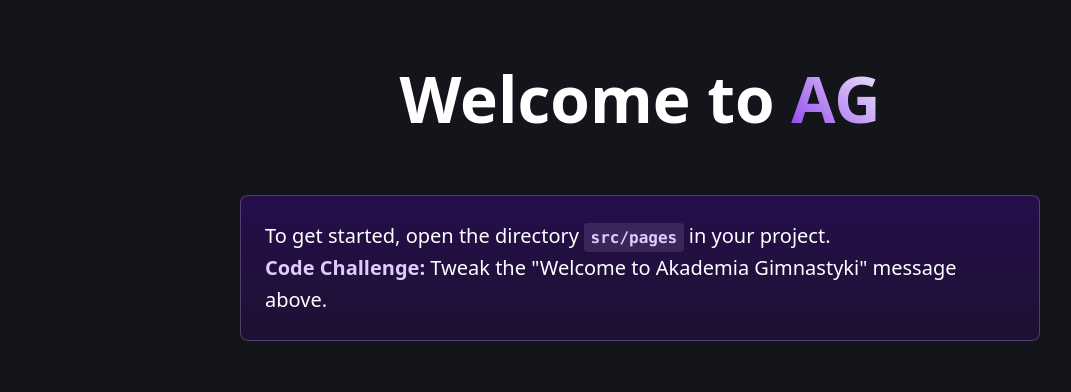
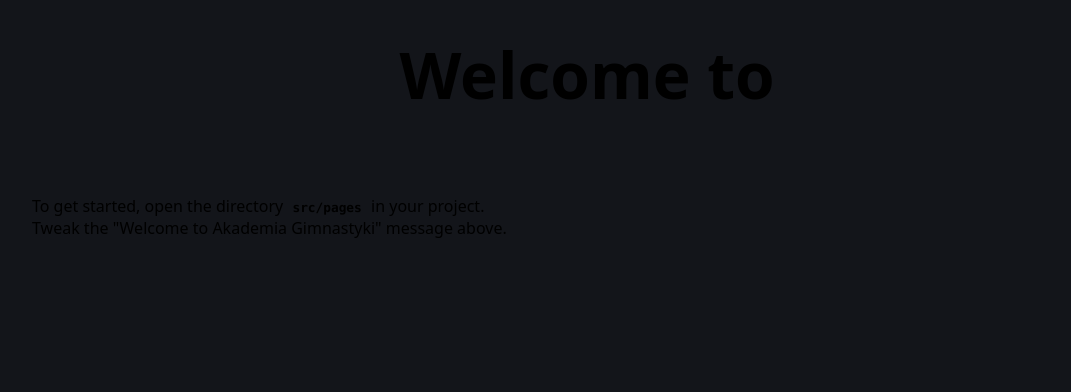
Before and after one commit to AdrianRoszak/akademia-gimnastyki-astro, an Astro site: page / in a window 1280 px wide. Shown: the whole page, without its empty margins (0-1071 px from the left). Built offline with nearby package versions, Linux system fonts and the light colour scheme; Astro itself is replaced by a stand-in of ours.

Commit message:
refactor: remove code

```diff
--- a/package.json
+++ b/package.json
@@ -11,7 +11,7 @@
     "lint": "biome lint --fix && stylelint \"**/*.{css,scss}\" --fix",
     "lint:check": "biome lint && stylelint \"**/*.{css,scss}\"",
     "format": "biome format . --fix && stylelint \"**/*.{css,scss}\" --fix",
-    "check": "biome check . && stylelint \"**/*.{css,scss}\""
+    "check": "biome check . && astro check --tsconfig . && stylelint \"**/*.{css,scss}\""
   },
   "dependencies": {
     "@astrojs/check": "^0.9.3",
--- a/src/layouts/Layout.astro
+++ b/src/layouts/Layout.astro
@@ -21,17 +21,6 @@
 	</body>
 </html>
 <style is:global>
-	:root {
-		--accent: 136, 58, 234;
-		--accent-light: 224, 204, 250;
-		--accent-dark: 49, 10, 101;
-		--accent-gradient: linear-gradient(
-			45deg,
-			rgb(var(--accent)),
-			rgb(var(--accent-light)) 30%,
-			white 60%
-		);
-	}
 	html {
 		font-family: system-ui, sans-serif;
 		background: #13151a;
--- a/src/pages/index.astro
+++ b/src/pages/index.astro
@@ -11,21 +11,13 @@ const newVar = 'AG'
 		<h1>Welcome to <span class="text-gradient">AG</span></h1>
 		<p class="instructions">
 			To get started, open the directory <code>src/pages</code> in your project.<br />
-			<strong>Code Challenge:</strong> Tweak the "Welcome to Akademia Gimnastyki" message above.
+			Tweak the "Welcome to Akademia Gimnastyki" message above.
 		</p>
 	</main>
 </Layout>
 
 <style>
-	main {
-		margin: auto;
-		padding: 1rem;
-		width: 800px;
-		max-width: calc(100% - 2rem);
-		color: white;
-		font-size: 20px;
-		line-height: 1.6;
-	}
+
 	.astro-a {
 		position: absolute;
 		top: -32px;
--- a/tsconfig.json
+++ b/tsconfig.json
@@ -24,6 +24,7 @@
       "@/styles/*": ["./src/styles/*"]
     }
   },
-  "include": ["**/*.ts", "**/*.tsx", "**/*.astro"],
+  "files": ["*.astro"],
+  "include": ["src/**/*"],
   "exclude": ["node_modules"]
 }
```
